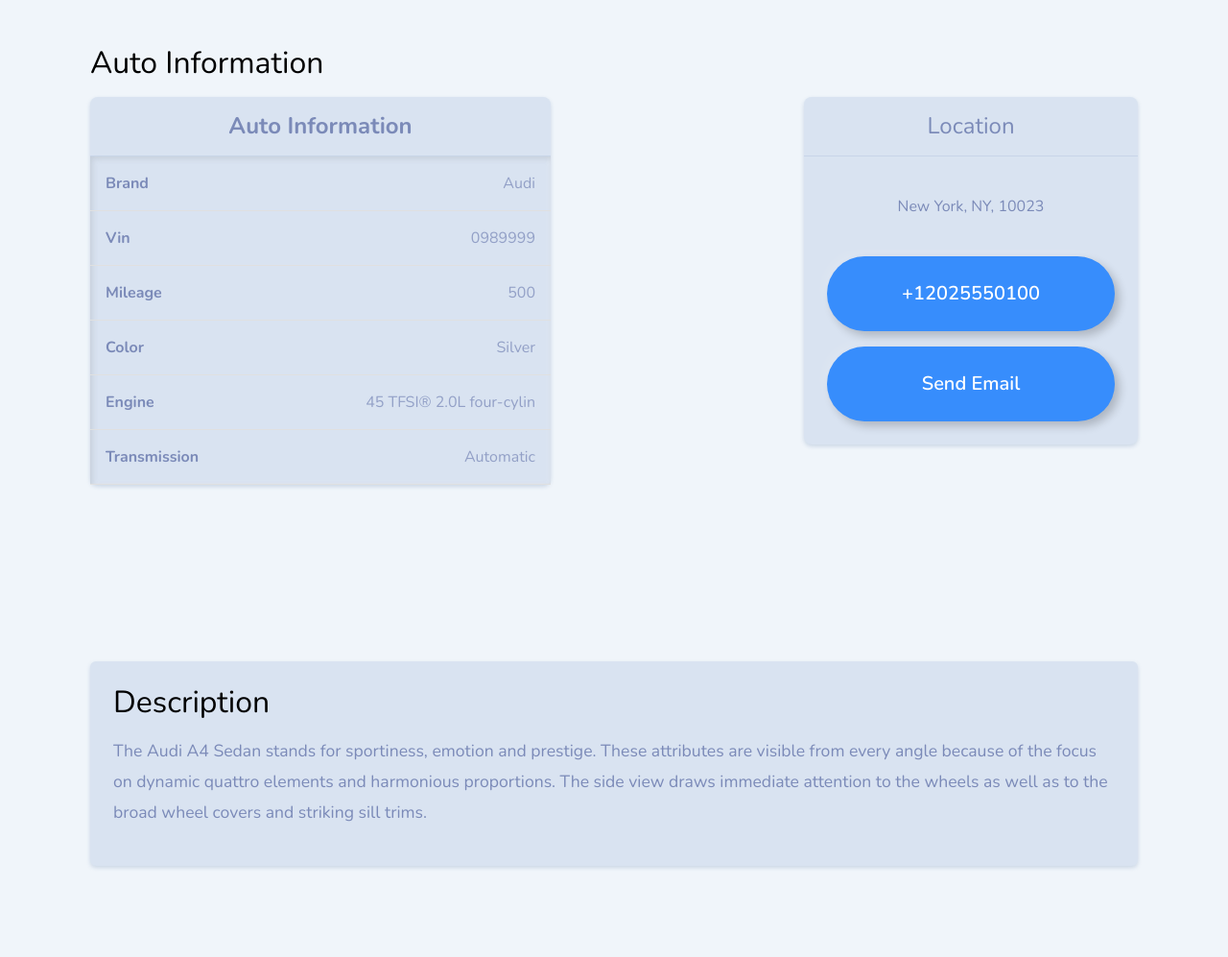
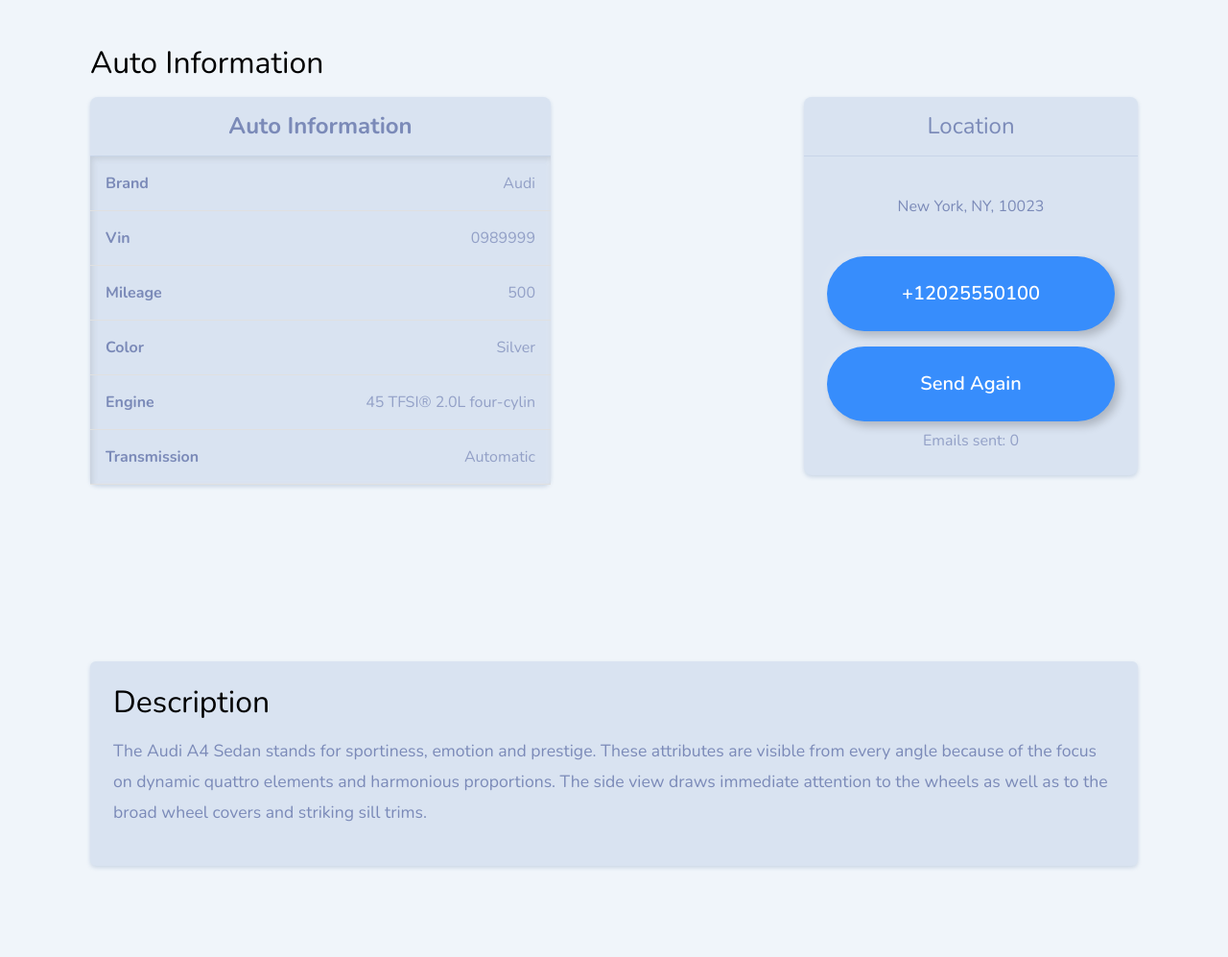
Before and after one commit to mehrshad-safarian/Django, a Django app: page /listing/1f5ae7a9-0d40-4724-b6b4-140f6db6bb75/ in a window 1280 px wide. Shown: the part 604-1601 px from the top of the page at 96% size. Run offline with Django 5.2, Linux system fonts and the light colour scheme; a user stored in the database is signed in; data comes from the database, SQL or seed files in the repository; data that the repository does not hold is empty; some libraries are stand-ins or nearby versions.

Commit message:
Improve listing email inquiry system

```diff
--- a/src/main/consts.py
+++ b/src/main/consts.py
@@ -14,7 +14,8 @@
     ('toyota', 'Toyota'),
     ('chevrolet', 'Chevrolet'),
     ('porsche', 'Porsche'),
-    ('mclaren', 'McLaren')
+    ('mclaren', 'McLaren'),
+    ('aston martin', 'Aston Martin')
 )
 
 TRANSMISSION_OPTIONS = (
--- a/src/main/models.py
+++ b/src/main/models.py
@@ -99,7 +99,6 @@
             f"liked by {self.profile.user.username}"
         )
 
-
 class ListingInquiry(models.Model):
     profile = models.ForeignKey(
         Profile,
@@ -111,7 +110,7 @@
         on_delete=models.CASCADE
     )
 
-    sent_at = models.DateTimeField(
+    created_at = models.DateTimeField(
         auto_now_add=True
     )
 
@@ -128,3 +127,21 @@
             f"{self.profile.user.username} "
             f"inquired about {self.listing.model}"
         )
+
+
+class ListingInquiryAttempt(models.Model):
+    inquiry = models.ForeignKey(
+        ListingInquiry,
+        on_delete=models.CASCADE,
+        related_name='attempts'
+    )
+
+    sent_at = models.DateTimeField(
+        auto_now_add=True
+    )
+
+    def __str__(self):
+        return (
+            f"Inquiry attempt for "
+            f"{self.inquiry.listing.model}"
+        )
--- a/src/main/templates/views/home.html
+++ b/src/main/templates/views/home.html
@@ -37,6 +37,3 @@
     </div>
 </main>
 {% endblock %}
-
-
-{% load static %}
--- a/src/main/templates/views/listing.html
+++ b/src/main/templates/views/listing.html
@@ -87,7 +87,21 @@
                                 No Phone!
                                 {% endif %}
                             </button>
-                            <button id="sendEmail" class="w-100 btn btn-lg btn-outline-primary">Send Email</button>
+                            <button id="sendEmail" class="w-100 btn btn-lg btn-outline-primary">
+                                {% if has_inquiry %}
+                                Send Again
+                                {% else %}
+                                Send Email
+                                {% endif %}
+                            </button>
+                            <div
+                                id="emailStatus"
+                                class="text-muted text-center mt-2"
+                            >
+                                {% if has_inquiry %}
+                                    Emails sent: {{ email_sent_count }}
+                                {% endif %}
+                            </div>
                         </div>
                     </div>
                 </div>
@@ -110,6 +124,7 @@
     $("#sendEmail").click(function () {
 
         let button = $(this);
+        let status = $("#emailStatus");
 
         button.prop("disabled", true);
         button.text("Sending...");
@@ -129,32 +144,64 @@
 
                 if (r.success) {
 
+                    button.prop("disabled", false);
                     button.text("Email Sent!");
 
-                    alert(
-                        "Email sent successfully!\n\n" +
-                        "Please do not send another email for this listing."
+                    status.text(
+                        "Emails sent: " + r.sent_count
                     );
 
-                } else if (r.already_sent) {
-
-                    button.text("Already Sent");
 
                     alert(
-                        "You have already sent an email for this listing.\n\n" +
-                        "Please do not send another email."
+                        "Email sent successfully!"
                     );
+
+                    return;
                 }
+                button.prop("disabled", false);
+                button.text("Send Again");
+
+                alert(r.info);
             },
 
-            error: function (rs, e) {
 
-                button.prop("disabled", false);
-                button.text("Send Email");
+            error: function (rs) {
+            button.prop("disabled", false);
 
+            if (rs.responseJSON) {
+                let r = rs.responseJSON;
+
+                if (r.limit_reached) {
+                    button.prop("disabled", true);
+
+                    if (r.limit_type === "daily") {
+                        button.text("Daily Limit Reached");
+                    }
+                    else if (r.limit_type === "weekly") {
+                        button.text("Weekly Limit Reached");
+                    }
+                    else if (r.limit_type === "listing") {
+                        button.text("Listing Limit Reached");
+                    }
+
+                    status.text(
+                        "Emails sent: " + r.sent_count
+                    );
+
+                    alert(r.info);
+                    return;
+                }
+
+                alert(r.info);
+            }
+            else {
                 alert("Something went wrong!");
             }
+
+            button.text("Send Again");
+        }
         });
     });
 </script>
+
 {% endblock %}
--- a/src/main/templates/views/main.html
+++ b/src/main/templates/views/main.html
@@ -19,9 +19,11 @@
                 <h3 class="mb-0">TehranLuxuryCars</h3>
                 <nav class="nav nav-masthead">
                     {% if request.user.is_authenticated %}
-                        <a class="nav-link active" href="{% url 'home' %}">Home</a>
+                        <a class="nav-link active" href="{% url 'main' %}">Main</a>
+                        <a class="nav-link" href="{% url 'home' %}">Home</a>
                         <a class="nav-link" href="{% url 'logout' %}">Logout</a>
                     {% else %}
+                        <a class="nav-link active" href="{% url 'main' %}">Main</a>
                         <a class="nav-link" href="{% url 'login' %}">Login</a>
                     {% endif %}
                 </nav>
--- a/src/main/views.py
+++ b/src/main/views.py
@@ -5,11 +5,13 @@
 from django.core.mail import send_mail
 from django.conf import settings
 
-from .models import LikedListing, Listing, ListingInquiry
+from .models import LikedListing, Listing, ListingInquiry, ListingInquiryAttempt
 from .forms import ListingForm
 from Users.forms import LocationForm
 from .filters import ListingFilter
 
+from datetime import timedelta
+from django.utils import timezone
 
 def main_view(request):
     return render(
@@ -30,9 +32,9 @@
 
     user_liked_listings = LikedListing.objects.filter(
         profile=request.user.profile
-    ).values_list('listing')
+    ).values_list('listing_id', flat=True)
 
-    liked_listings_ids = [l[0] for l in user_liked_listings]
+    liked_listings_ids = list(user_liked_listings)
 
     context = {
         'listings': listings,
@@ -53,6 +55,7 @@
     if request.method == 'POST':
 
         try:
+
             listing_form = ListingForm(
                 request.POST,
                 request.FILES
@@ -112,31 +115,30 @@
 @login_required
 def listing_view(request, id):
 
-    try:
+    listing = get_object_or_404(
+        Listing,
+        id=id
+    )
 
-        listing = Listing.objects.get(
-            id=id
-        )
+    inquiry = ListingInquiry.objects.filter(
+        profile=request.user.profile,
+        listing=listing
+    ).first()
 
-        if listing is None:
-            raise Exception
+    email_sent_count = 0
 
-        return render(
-            request,
-            'views/listing.html',
-            {
-                'listing': listing,
-            }
-        )
+    if inquiry:
+        email_sent_count = inquiry.attempts.count()
 
-    except Exception:
-
-        messages.error(
-            request,
-            f'Invalid UID {id} was provided for listing!'
-        )
-
-        return redirect('home')
+    return render(
+        request,
+        'views/listing.html',
+        {
+            'listing': listing,
+            'email_sent_count': email_sent_count,
+            'has_inquiry': inquiry is not None,
+        }
+    )
 
 
 @login_required
@@ -206,7 +208,6 @@
                     context
                 )
 
-        # GET request
         else:
 
             listing_form = ListingForm(
@@ -272,20 +273,101 @@
         id=id
     )
 
-    # Check if this user has already sent an inquiry
-    inquiry, created = ListingInquiry.objects.get_or_create(
-        profile=request.user.profile,
-        listing=listing
+    profile = request.user.profile
+    if not listing.seller.user.email:
+        return JsonResponse({
+            'success': False,
+            'info': 'The seller has no email address.'
+        }, status=400)
+
+
+    # Inquiry limits
+    DAILY_LIMIT = 2
+    WEEKLY_LIMIT = 5
+    LISTING_LIMIT = 10
+
+    # Count user's successful emails today
+    today = timezone.localdate()
+
+    daily_sent_count = ListingInquiryAttempt.objects.filter(
+        inquiry__profile=profile,
+        sent_at__date=today
+    ).count()
+
+    # Count user's successful emails this week
+    week_start = today - timedelta(
+        days=today.weekday()
     )
 
-    # User has already sent an email
-    if not created:
+    weekly_sent_count = ListingInquiryAttempt.objects.filter(
+        inquiry__profile=profile,
+        sent_at__date__gte=week_start
+    ).count()
+
+    # Count successful emails for this listing
+    listing_sent_count = ListingInquiryAttempt.objects.filter(
+        inquiry__listing=listing
+    ).count()
+
+    # Daily limit
+    if daily_sent_count >= DAILY_LIMIT:
 
         return JsonResponse({
             'success': False,
-            'already_sent': True,
-            'info': 'You have already sent an inquiry for this listing.'
-        })
+            'limit_reached': True,
+            'limit_type': 'daily',
+            'info': 'You have reached your daily email limit.',
+            'sent_count': listing_sent_count,
+            'daily_remaining': 0,
+            'weekly_remaining': max(
+                WEEKLY_LIMIT - weekly_sent_count,
+                0
+            ),
+            'listing_remaining': max(
+                LISTING_LIMIT - listing_sent_count,
+                0
+            ),
+        }, status=429)
+
+    # Weekly limit
+    if weekly_sent_count >= WEEKLY_LIMIT:
+
+        return JsonResponse({
+            'success': False,
+            'limit_reached': True,
+            'limit_type': 'weekly',
+            'info': 'You have reached your weekly email limit.',
+            'sent_count': listing_sent_count,
+            'daily_remaining': max(
+                DAILY_LIMIT - daily_sent_count,
+                0
+            ),
+            'weekly_remaining': 0,
+            'listing_remaining': max(
+                LISTING_LIMIT - listing_sent_count,
+                0
+            ),
+        }, status=429)
+
+    # Listing limit
+    if listing_sent_count >= LISTING_LIMIT:
+
+        return JsonResponse({
+            'success': False,
+            'limit_reached': True,
+            'limit_type': 'listing',
+            'info': 'This listing has reached its email limit.',
+            'sent_count': listing_sent_count,
+            'daily_remaining': max(
+                DAILY_LIMIT - daily_sent_count,
+                0
+            ),
+            'weekly_remaining': max(
+                WEEKLY_LIMIT - weekly_sent_count,
+                0
+            ),
+            'listing_remaining': 0,
+        }, status=429)
 
     try:
 
@@ -308,26 +390,60 @@
         )
 
         print(
-            "SEND MAIL RESULT:",
+            'SEND MAIL RESULT:',
             result
         )
 
+        # Email was not sent
+        if result != 1:
+
+            return JsonResponse({
+                'success': False,
+                'info': 'The email could not be sent.'
+            }, status=500)
+
+        # Create the inquiry on the first successful email
+        inquiry, created = ListingInquiry.objects.get_or_create(
+            profile=profile,
+            listing=listing
+        )
+
+        # Record the successful email attempt
+        ListingInquiryAttempt.objects.create(
+            inquiry=inquiry
+        )
+
+        # Update counts after successful email
+        daily_sent_count += 1
+        weekly_sent_count += 1
+        listing_sent_count += 1
+
         return JsonResponse({
             'success': True,
-            'result': result,
+            'already_sent': not created,
+            'sent_count': listing_sent_count,
+            'daily_remaining': max(
+                DAILY_LIMIT - daily_sent_count,
+                0
+            ),
+            'weekly_remaining': max(
+                WEEKLY_LIMIT - weekly_sent_count,
+                0
+            ),
+            'listing_remaining': max(
+                LISTING_LIMIT - listing_sent_count,
+                0
+            ),
         })
 
     except Exception as e:
 
         print(
-            "EMAIL ERROR:",
+            'EMAIL ERROR:',
             e
         )
-
-        # Email failed, so allow the user to try again
-        inquiry.delete()
 
         return JsonResponse({
             'success': False,
             'info': str(e),
-        })
+        }, status=500)
```
Also changed, not shown: src/main/admin.py (+43 -2 lines), src/main/templates/components/listing_card.html (+15 -1 lines), src/tehran_luxery_cars/settings.py (+23 -12 lines), src/main/migrations/0013_rename_sent_at_listinginquiry_created_at_and_more.py (added).
